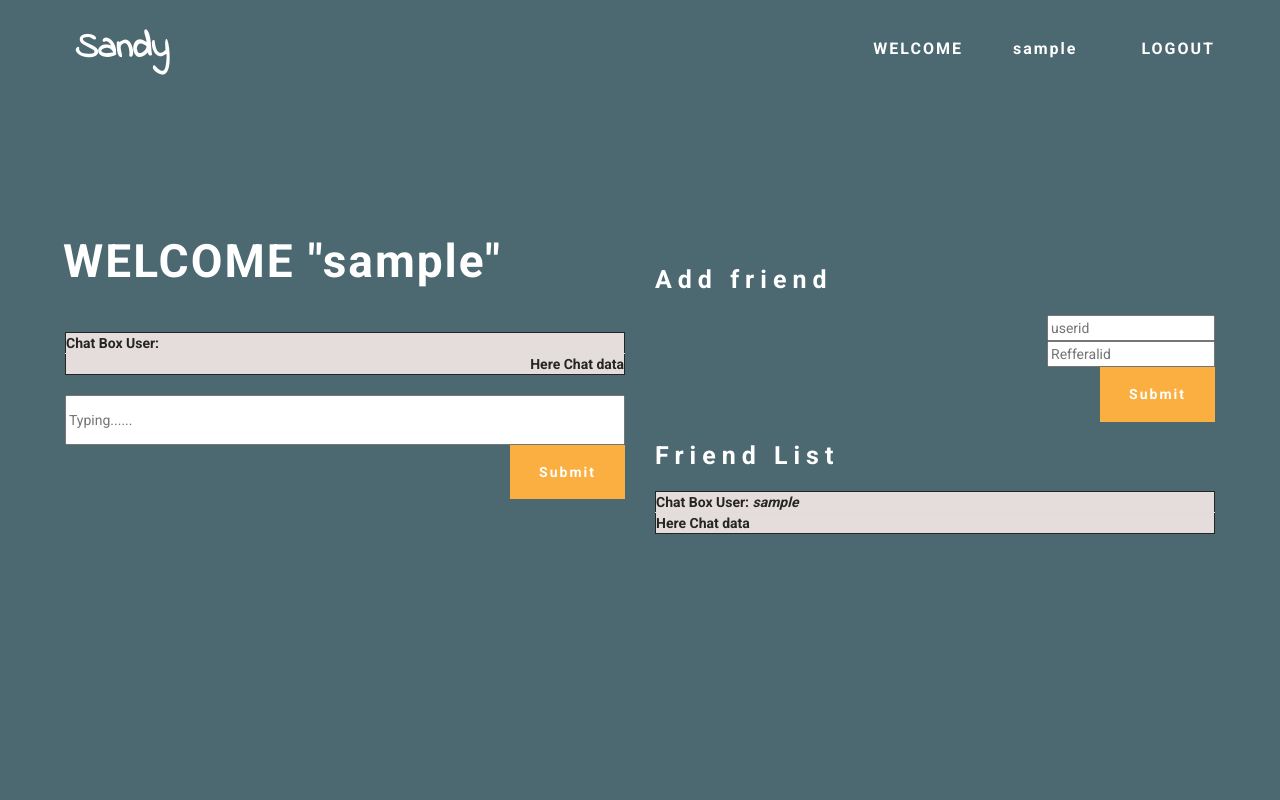
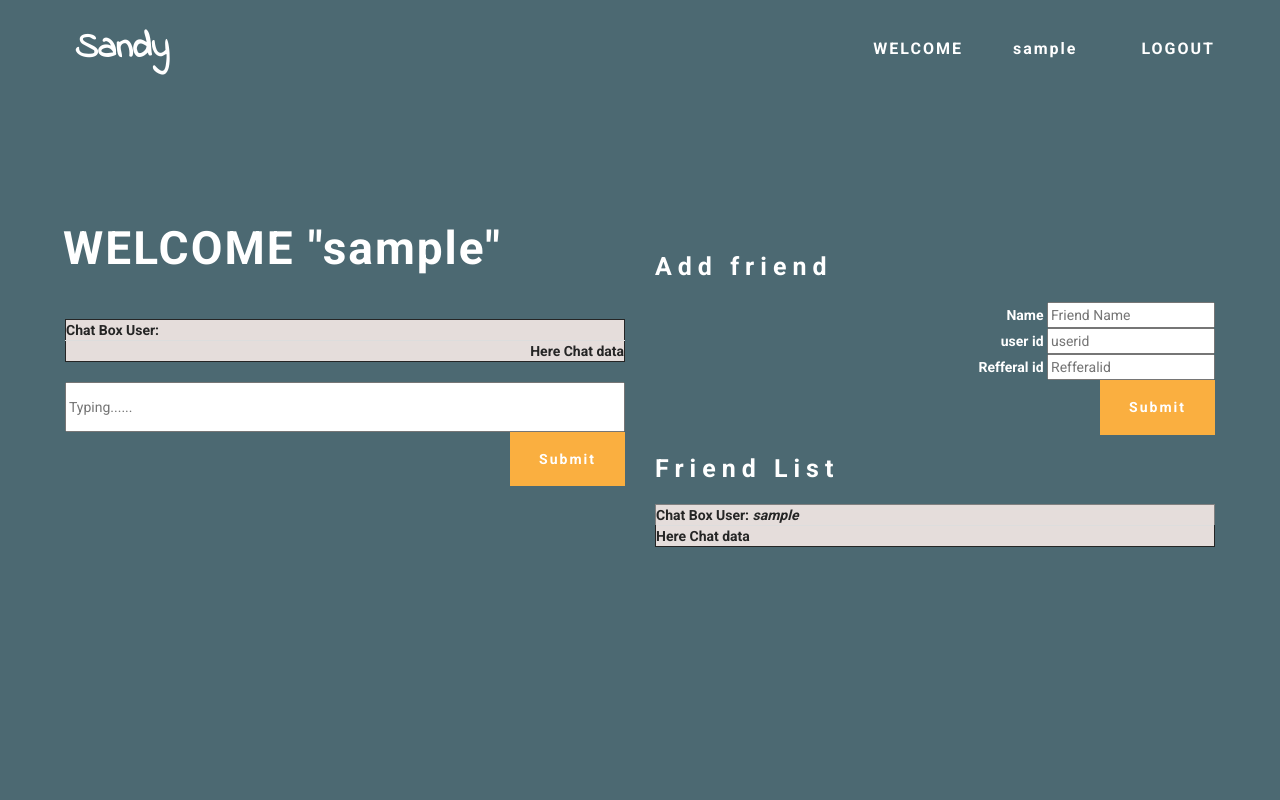
Before and after one commit to hriks/chat, a Flask app: page /logged in a window 1280 px wide. Run offline with Flask 2, Linux system fonts and the light colour scheme; the visitor is signed in with stand-in values (Sample User, id 1); some libraries are stand-ins or nearby versions.

Commit message:
initial commit

```diff
--- a/app.py
+++ b/app.py
@@ -32,6 +32,16 @@
             Please try again!'
             return render_template('index.html', error=error, session=session)
     return render_template('logged.html', error=error)
+
+
+@app.route('/friend', methods=['POST'])
+def friend():
+    error_user = None
+    if request.method == 'POST':
+        print request.form['friendname']
+        user_value = add_friend(request.form['friendname'])
+        print user_value, error_user
+        return render_template('logged.html')
 
 
 @app.after_request
--- a/db.py
+++ b/db.py
@@ -25,14 +25,14 @@
     connection.close()
 
 
-def create_friend_data(USERID):
+def add_friend(friend_name):
     try:
         connection = get_connection()
         cursor = connection.cursor()
         query = """CREATE TABLE %s(USERID       TEXT   REFERENCES LOGS(USERID)  NOT Null,
-                                  REFERRALID      TEXT   REFERENCES LOGS(REFERRALID) NOT NULL,
+                                  REFERRALID  TEXT   REFERENCES LOGS(REFERRALID) NOT NULL,
                                   CHAT            TEXT     NOT NULL);"""
-        query = query % (USERID)
+        query = query % (friend_name)
         cursor.execute(query)
         print "Friend connected successfully"
         connection.commit()
--- a/templates/logged.html
+++ b/templates/logged.html
@@ -72,7 +72,7 @@
 </tbody>
 </table>
 <form action="send" >
-                    <input type="text" name="chat" id="chat" placeholder="Typing......" style="height: 50px; width: 560px"><br>
+                    <input type="text" name="chat" id="chat" placeholder="Typing......" style="height: 50px; width: 100%"><br>
                     <input type="submit" name="Send" class="mbr-buttons__btn btn btn-lg btn-warning animated fadeInUp delay">
                     </form>
 
@@ -84,10 +84,14 @@
                         <p class="mbr-hero__subtext"></p>
                     </div>
                     <div class="mbr-buttons btn-inverse mbr-buttons--right">
-                    <form action="send" >
-                    <input type="text" name="userid" id="chat" placeholder="userid"><br>
-                    <input type="text" name="Refferalid" id="chat" placeholder="Refferalid"><br>
-                    <input type="submit" name="Send" class="mbr-buttons__btn btn btn-lg btn-warning animated fadeInUp delay">
+                    <form action="friend" method = post>
+                      <span style="color: white"><b>Name </b></span>
+                      <input type="text" name="friendname" id="chat" placeholder="Friend Name"><br>
+                      <span style="color: white"><b>user id </b></span>
+                      <input type="text" name="userid" id="chat" placeholder="userid"><br>
+                      <span style="color: white"><b>Refferal id </b></span>
+                      <input type="text" name="Refferalid" id="chat" placeholder="Refferalid"><br>
+                      <input type="submit" name="Send" class="mbr-buttons__btn btn btn-lg btn-warning animated fadeInUp delay">
                     </form>
 
                     </div>
@@ -102,7 +106,7 @@
 <table class="table" style="border-style:outset; border-width:1px; border-collapse:collapse; padding-left:4px; padding-right:1px; padding-top:1px; padding-bottom:1px; background-color : #E5DDDB;">
 <thead>
 <tr style="text-align: center;font-size: 14px; ">
-    <th style="border-style: solid; border-width: 1px; padding: 0">
+    <th style="border-style: solid; border-width: 0px; padding: 0 ";>
   <strong>Chat Box User: <em><b>{{session['name']}}</b></em></strong></font></th>
   </tr>
 </thead>
```
Also changed, not shown: 1 other file.
